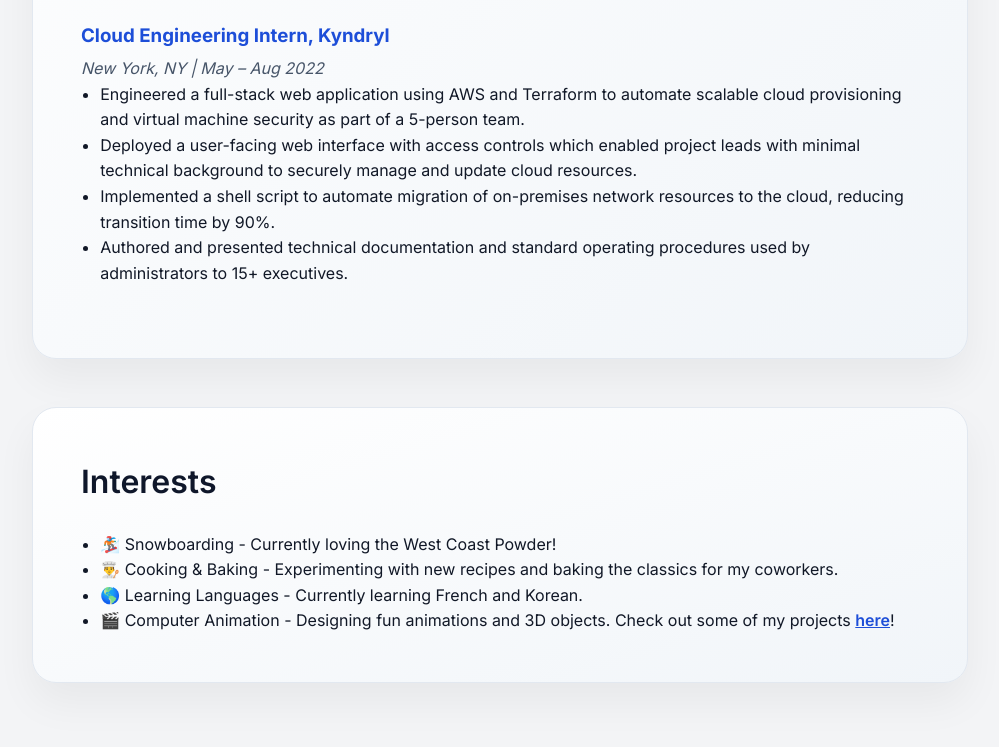
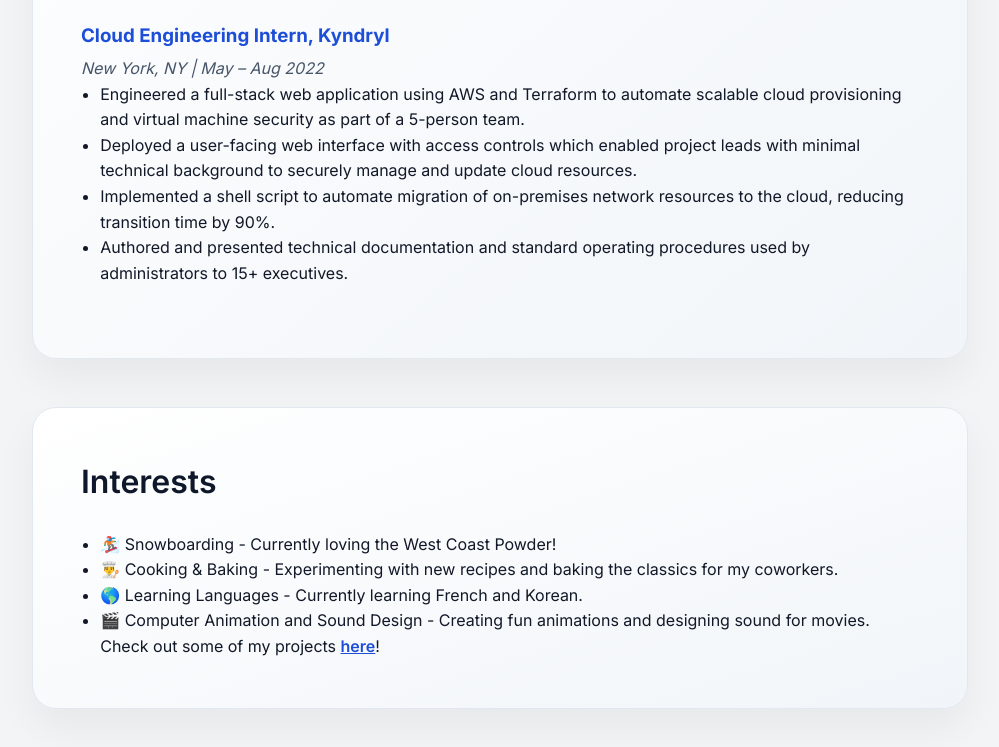
Before and after one commit to mtfarber/mtfarber.github.io, a plain HTML site: page Resume.html in a window 1280 px wide. Shown: the part 1327-2074 px from the top of the page, without its empty margins (140-1139 px from the left). Drawn offline with Linux system fonts and the light colour scheme.

Commit message:
Added Sound desgin to the interests section

```diff
--- a/Resume.html
+++ b/Resume.html
@@ -167,7 +167,7 @@
           <li>🏂 Snowboarding - Currently loving the West Coast Powder!</li>
           <li>👨‍🍳 Cooking & Baking - Experimenting with new recipes and baking the classics for my coworkers.</li>
           <li>🌎 Learning Languages - Currently learning French and Korean.</li>
-          <li>🎬 Computer Animation - Designing fun animations and 3D objects. Check out some of my projects <a href="https://github.com/mtfarber/SchoolCode/tree/main/maya/Final%20Projects" target="_blank" style="color: #1d4ed8; text-decoration: underline; font-weight: 600;">here</a>!</li>
+          <li>🎬 Computer Animation and Sound Design - Creating fun animations and designing sound for movies. Check out some of my projects <a href="https://github.com/mtfarber/SchoolCode/tree/main/maya/Final%20Projects" target="_blank" style="color: #1d4ed8; text-decoration: underline; font-weight: 600;">here</a>!</li>
         </ul>
     </section>
   </div>
```
